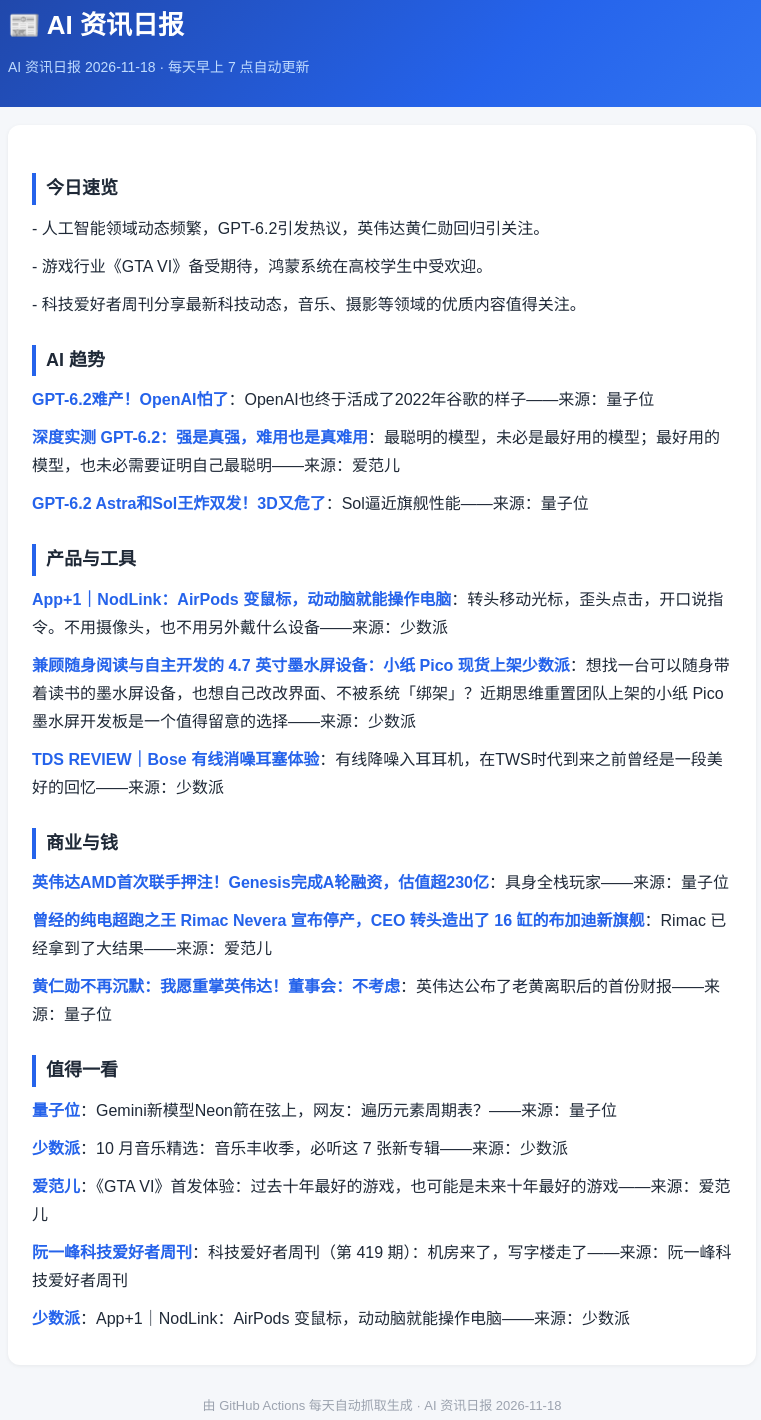
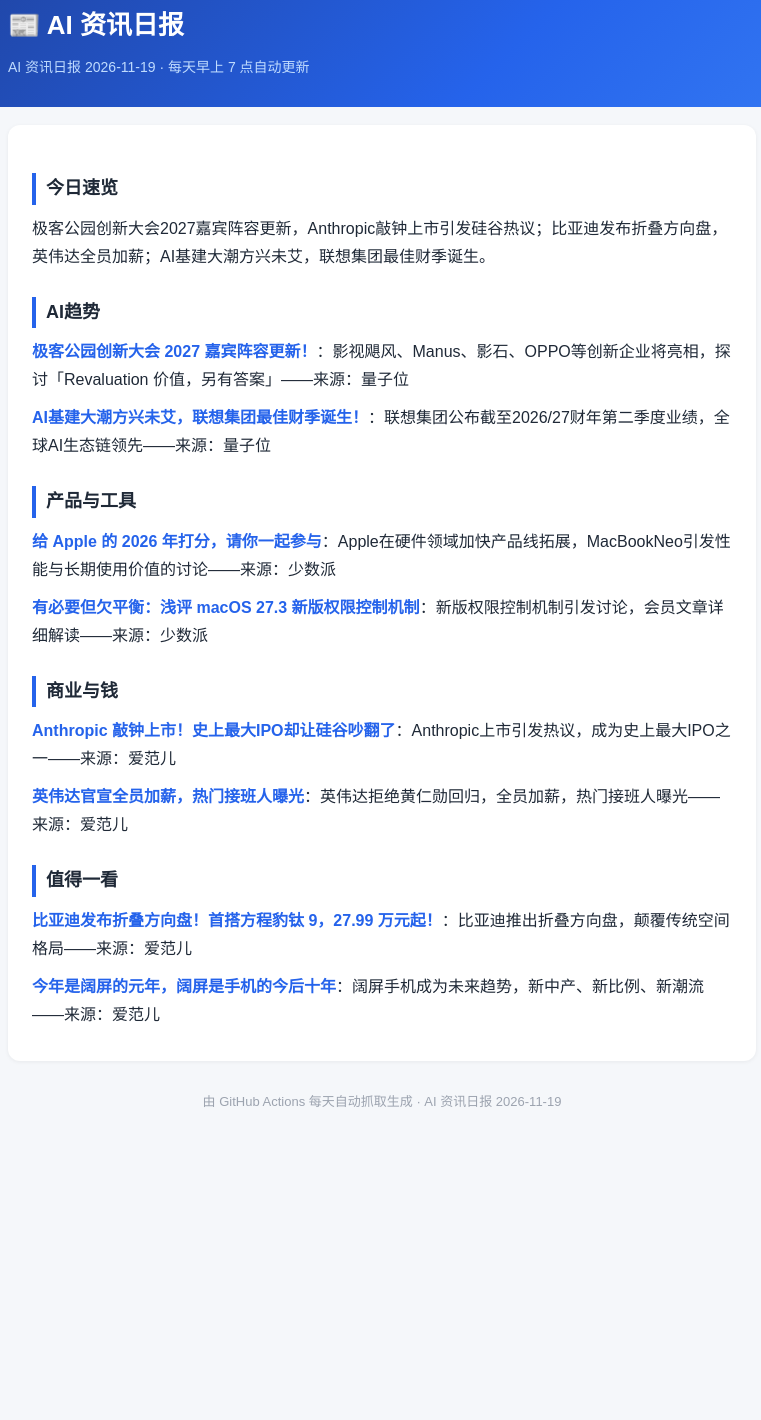
Before and after one commit to zyq15117903985-commits/ai-news-daily, a plain HTML site: page index.html in a window 1280 px wide. Shown: the part 33-1453 px from the top of the page, without its empty margins (258-1019 px from the left). After the commit the page ends 1186 px from the top, so only its background shows below. Drawn offline with Linux system fonts and the light colour scheme.

Commit message:
daily update 2026-11-19

```diff
--- a/index.html
+++ b/index.html
@@ -3,7 +3,7 @@
 <head>
 <meta charset="utf-8">
 <meta name="viewport" content="width=device-width, initial-scale=1">
-<title>AI 资讯日报 2026-11-18</title>
+<title>AI 资讯日报 2026-11-19</title>
 <style>
   * { box-sizing: border-box; }
   body { font-family: "Microsoft YaHei", "PingFang SC", sans-serif;
@@ -35,35 +35,27 @@
 <body>
 <header class="hero"><div class="wrap">
   <h1>📰 AI 资讯日报</h1>
-  <div class="date">AI 资讯日报 2026-11-18 · 每天早上 7 点自动更新</div>
+  <div class="date">AI 资讯日报 2026-11-19 · 每天早上 7 点自动更新</div>
 </div></header>
 <div class="wrap">
   <div class="card">
 <h2>今日速览</h2>
-<p>- 人工智能领域动态频繁，GPT-6.2引发热议，英伟达黄仁勋回归引关注。</p>
-<p>- 游戏行业《GTA VI》备受期待，鸿蒙系统在高校学生中受欢迎。</p>
-<p>- 科技爱好者周刊分享最新科技动态，音乐、摄影等领域的优质内容值得关注。</p>
-<h2>AI 趋势</h2>
-<p><b><a href="https://www.qbitai.com/2026/11/510914.html" target="_blank">GPT-6.2难产！OpenAI怕了</a></b>：OpenAI也终于活成了2022年谷歌的样子——来源：量子位</p>
-<p><b><a href="https://www.ifanr.com/1690130?utm_source=rss&amp;utm_medium=rss&amp;utm_campaign=" target="_blank">深度实测 GPT-6.2：强是真强，难用也是真难用</a></b>：最聪明的模型，未必是最好用的模型；最好用的模型，也未必需要证明自己最聪明——来源：爱范儿</p>
-<p><b><a href="https://www.qbitai.com/2026/11/510707.html" target="_blank">GPT-6.2 Astra和Sol王炸双发！3D又危了</a></b>：Sol逼近旗舰性能——来源：量子位</p>
+<p>极客公园创新大会2027嘉宾阵容更新，Anthropic敲钟上市引发硅谷热议；比亚迪发布折叠方向盘，英伟达全员加薪；AI基建大潮方兴未艾，联想集团最佳财季诞生。</p>
+<h2>AI趋势</h2>
+<p><b><a href="https://www.qbitai.com/2026/11/511258.html" target="_blank">极客公园创新大会 2027 嘉宾阵容更新！</a></b>：影视飓风、Manus、影石、OPPO等创新企业将亮相，探讨「Revaluation 价值，另有答案」——来源：量子位</p>
+<p><b><a href="https://www.qbitai.com/2026/11/511088.html" target="_blank">AI基建大潮方兴未艾，联想集团最佳财季诞生！</a></b>：联想集团公布截至2026/27财年第二季度业绩，全球AI生态链领先——来源：量子位</p>
 <h2>产品与工具</h2>
-<p><b><a href="https://sspai.com/post/118732" target="_blank">App+1｜NodLink：AirPods 变鼠标，动动脑就能操作电脑</a></b>：转头移动光标，歪头点击，开口说指令。不用摄像头，也不用另外戴什么设备——来源：少数派</p>
-<p><b><a href="https://sspai.com/post/118975" target="_blank">兼顾随身阅读与自主开发的 4.7 英寸墨水屏设备：小纸 Pico 现货上架少数派</a></b>：想找一台可以随身带着读书的墨水屏设备，也想自己改改界面、不被系统「绑架」？近期思维重置团队上架的小纸 Pico 墨水屏开发板是一个值得留意的选择——来源：少数派</p>
-<p><b><a href="https://sspai.com/post/118976" target="_blank">TDS REVIEW｜Bose 有线消噪耳塞体验</a></b>：有线降噪入耳耳机，在TWS时代到来之前曾经是一段美好的回忆——来源：少数派</p>
+<p><b><a href="https://sspai.com/post/119191" target="_blank">给 Apple 的 2026 年打分，请你一起参与</a></b>：Apple在硬件领域加快产品线拓展，MacBookNeo引发性能与长期使用价值的讨论——来源：少数派</p>
+<p><b><a href="https://sspai.com/prime/story/system-app-protection-override-macos-27-3" target="_blank">有必要但欠平衡：浅评 macOS 27.3 新版权限控制机制</a></b>：新版权限控制机制引发讨论，会员文章详细解读——来源：少数派</p>
 <h2>商业与钱</h2>
-<p><b><a href="https://www.qbitai.com/2026/11/510821.html" target="_blank">英伟达AMD首次联手押注！Genesis完成A轮融资，估值超230亿</a></b>：具身全栈玩家——来源：量子位</p>
-<p><b><a href="https://www.ifanr.com/1690064?utm_source=rss&amp;utm_medium=rss&amp;utm_campaign=" target="_blank">曾经的纯电超跑之王 Rimac Nevera 宣布停产，CEO 转头造出了 16 缸的布加迪新旗舰</a></b>：Rimac 已经拿到了大结果——来源：爱范儿</p>
-<p><b><a href="https://www.qbitai.com/2026/11/510726.html" target="_blank">黄仁勋不再沉默：我愿重掌英伟达！董事会：不考虑</a></b>：英伟达公布了老黄离职后的首份财报——来源：量子位</p>
+<p><b><a href="https://www.ifanr.com/1690375?utm_source=rss&amp;utm_medium=rss&amp;utm_campaign=" target="_blank">Anthropic 敲钟上市！史上最大IPO却让硅谷吵翻了</a></b>：Anthropic上市引发热议，成为史上最大IPO之一——来源：爱范儿</p>
+<p><b><a href="https://www.ifanr.com/1690288?utm_source=rss&amp;utm_medium=rss&amp;utm_campaign=" target="_blank">英伟达官宣全员加薪，热门接班人曝光</a></b>：英伟达拒绝黄仁勋回归，全员加薪，热门接班人曝光——来源：爱范儿</p>
 <h2>值得一看</h2>
-<p><b><a href="https://www.qbitai.com/2026/11/510922.html" target="_blank">量子位</a></b>：Gemini新模型Neon箭在弦上，网友：遍历元素周期表？——来源：量子位</p>
-<p><b><a href="https://sspai.com/post/118985" target="_blank">少数派</a></b>：10 月音乐精选：音乐丰收季，必听这 7 张新专辑——来源：少数派</p>
-<p><b><a href="https://www.ifanr.com/1690188?utm_source=rss&amp;utm_medium=rss&amp;utm_campaign=" target="_blank">爱范儿</a></b>：《GTA VI》首发体验：过去十年最好的游戏，也可能是未来十年最好的游戏——来源：爱范儿</p>
-<p><b><a href="http://www.ruanyifeng.com/blog/2026/11/weekly-issue-419.html" target="_blank">阮一峰科技爱好者周刊</a></b>：科技爱好者周刊（第 419 期）：机房来了，写字楼走了——来源：阮一峰科技爱好者周刊</p>
-<p><b><a href="https://sspai.com/post/118732" target="_blank">少数派</a></b>：App+1｜NodLink：AirPods 变鼠标，动动脑就能操作电脑——来源：少数派</p>
+<p><b><a href="https://www.ifanr.com/1690430?utm_source=rss&amp;utm_medium=rss&amp;utm_campaign=" target="_blank">比亚迪发布折叠方向盘！首搭方程豹钛 9，27.99 万元起！</a></b>：比亚迪推出折叠方向盘，颠覆传统空间格局——来源：爱范儿</p>
+<p><b><a href="https://www.ifanr.com/1690322?utm_source=rss&amp;utm_medium=rss&amp;utm_campaign=" target="_blank">今年是阔屏的元年，阔屏是手机的今后十年</a></b>：阔屏手机成为未来趋势，新中产、新比例、新潮流——来源：爱范儿</p>
   </div>
 
-<footer>由 GitHub Actions 每天自动抓取生成 · AI 资讯日报 2026-11-18</footer>
+<footer>由 GitHub Actions 每天自动抓取生成 · AI 资讯日报 2026-11-19</footer>
 </div>
 </body>
 </html>
```
